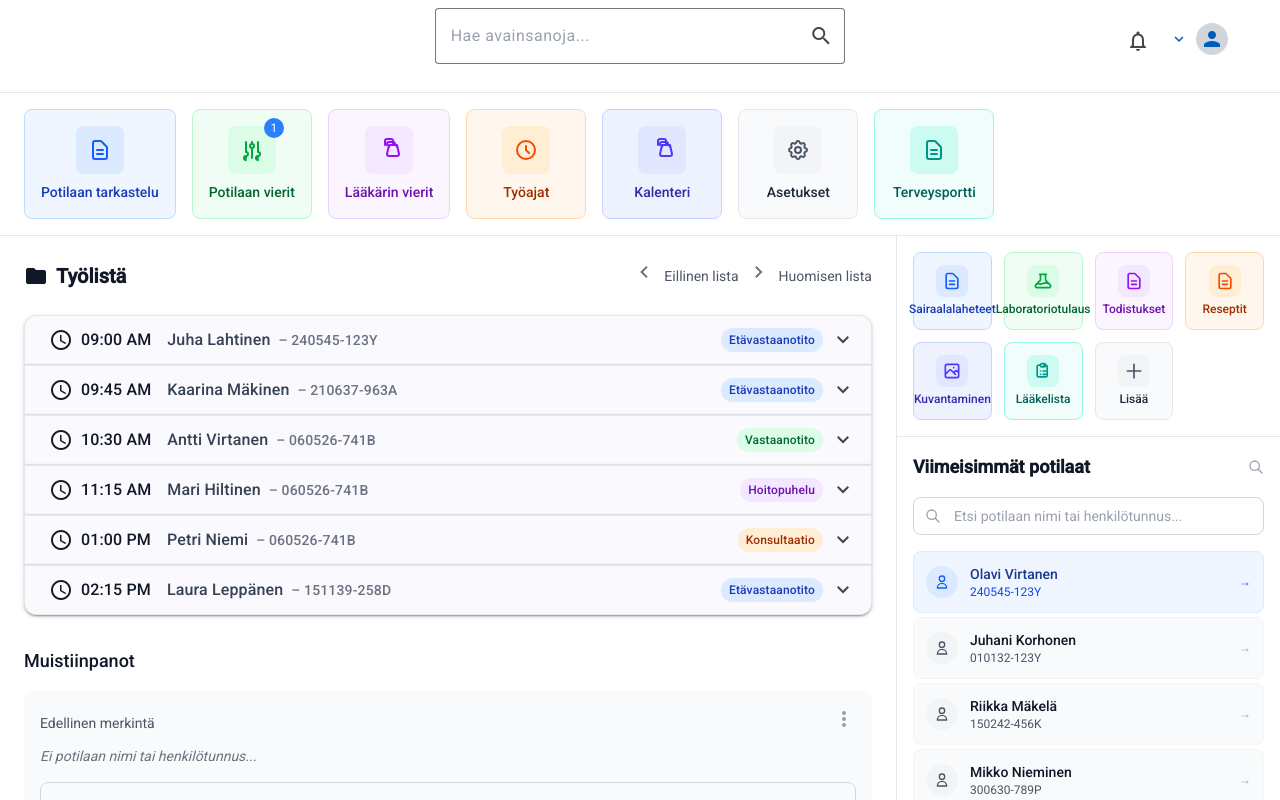
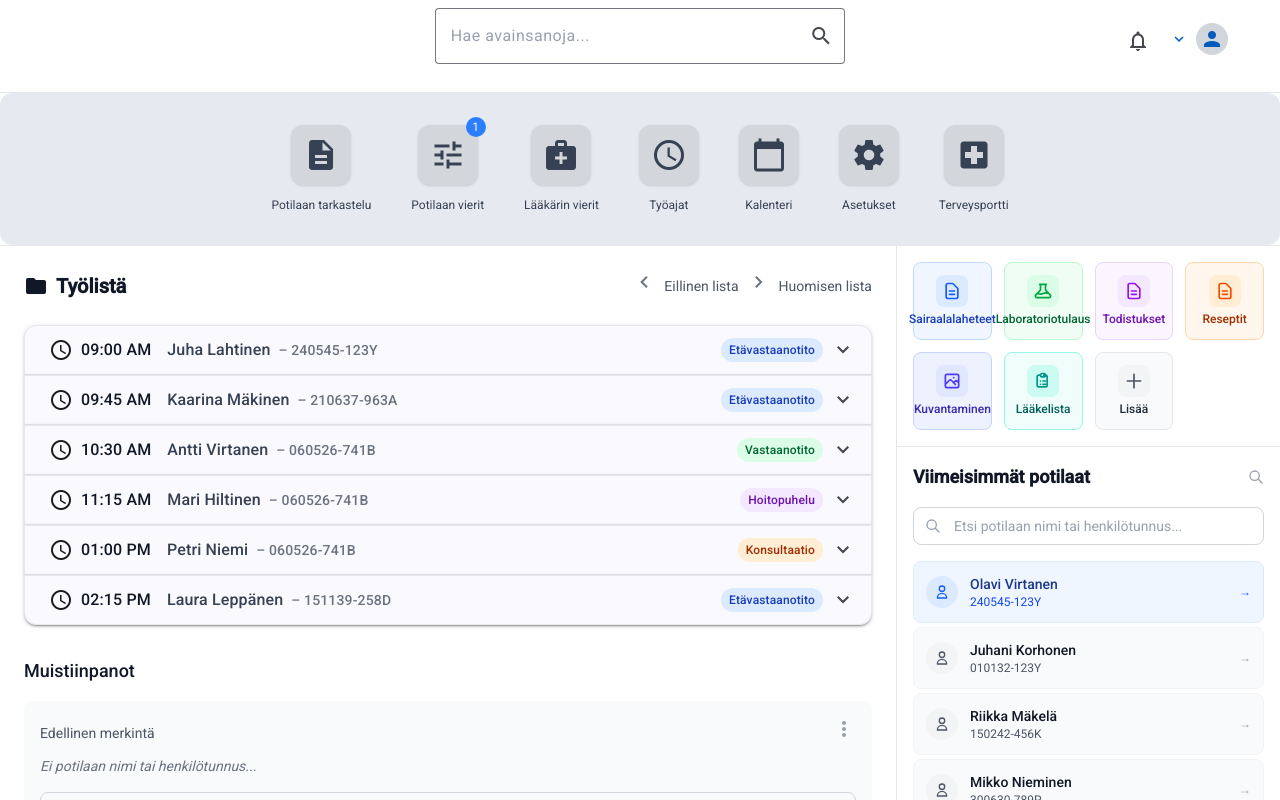
Before and after one commit to ahmadh2d/angular-assessment, an Angular app: page /dashboard in a window 1280 px wide. Shown: the top 800 px of the page. Built offline with nearby package versions, Linux system fonts and the light colour scheme.

Commit message:
Fix quick-actions UI

```diff
--- a/src/app/components/quick-actions/quick-actions.component.html
+++ b/src/app/components/quick-actions/quick-actions.component.html
@@ -1,132 +1,20 @@
-<div class="px-6 py-4">
-  <div class="flex flex-wrap justify-center gap-4 lg:justify-start">
-    <!-- Potilaan tarkastelu -->
+<div class="bg-[#E6EAF0] px-6 py-8 rounded-xl">
+  <div class="mx-auto flex flex-wrap justify-center gap-10">
     <button
-      class="flex min-w-[120px] flex-col items-center rounded-lg border border-blue-200 bg-blue-50 p-4 transition-colors hover:bg-blue-100"
+      *ngFor="let action of actions"
+      (click)="actionClick(action.name)"
+      class="flex flex-col items-center cursor-pointer transition-opacity hover:opacity-70"
     >
-      <div class="mb-2 flex h-12 w-12 items-center justify-center rounded-lg bg-blue-100">
-        <svg class="h-6 w-6 text-blue-600" fill="none" stroke="currentColor" viewBox="0 0 24 24">
-          <path
-            stroke-linecap="round"
-            stroke-linejoin="round"
-            stroke-width="2"
-            d="M9 12h6m-6 4h6m2 5H7a2 2 0 01-2-2V5a2 2 0 012-2h5.586a1 1 0 01.707.293l5.414 5.414a1 1 0 01.293.707V19a2 2 0 01-2 2z"
-          ></path>
-        </svg>
+      <div class="relative mb-3 flex h-15 w-15 items-center justify-center rounded-xl bg-[#D3D7DC] shadow-sm">
+        <mat-icon class="text-xl scale-150 !text-gray-700">{{ action.icon }}</mat-icon>
+        <span
+          *ngIf="action.badge"
+          class="absolute -top-2 -right-2 flex h-5 w-5 items-center justify-center rounded-full bg-blue-500 text-xs text-white"
+        >
+          {{ action.badge }}
+        </span>
       </div>
-      <span class="text-center text-sm font-medium text-blue-800">Potilaan tarkastelu</span>
-    </button>
-
-    <!-- Potilaan vierit -->
-    <button
-      class="relative flex min-w-[120px] flex-col items-center rounded-lg border border-green-200 bg-green-50 p-4 transition-colors hover:bg-green-100"
-    >
-      <div class="relative mb-2 flex h-12 w-12 items-center justify-center rounded-lg bg-green-100">
-        <svg class="h-6 w-6 text-green-600" fill="none" stroke="currentColor" viewBox="0 0 24 24">
-          <path
-            stroke-linecap="round"
-            stroke-linejoin="round"
-            stroke-width="2"
-            d="M12 6V4m0 2a2 2 0 100 4m0-4a2 2 0 110 4m-6 8a2 2 0 100-4m0 4a2 2 0 100 4m0-4v2m0-6V4m6 6v10m6-2a2 2 0 100-4m0 4a2 2 0 100 4m0-4v2m0-6V4"
-          ></path>
-        </svg>
-        <span
-          class="absolute -top-2 -right-2 flex h-5 w-5 items-center justify-center rounded-full bg-blue-500 text-xs text-white"
-          >1</span
-        >
-      </div>
-      <span class="text-center text-sm font-medium text-green-800">Potilaan vierit</span>
-    </button>
-
-    <!-- Lääkärin vierit -->
-    <button
-      class="flex min-w-[120px] flex-col items-center rounded-lg border border-purple-200 bg-purple-50 p-4 transition-colors hover:bg-purple-100"
-    >
-      <div class="mb-2 flex h-12 w-12 items-center justify-center rounded-lg bg-purple-100">
-        <svg class="h-6 w-6 text-purple-600" fill="none" stroke="currentColor" viewBox="0 0 24 24">
-          <path
-            stroke-linecap="round"
-            stroke-linejoin="round"
-            stroke-width="2"
-            d="M8 7V3a2 2 0 012-2h4a2 2 0 012 2v4m-6 0V6a2 2 0 012-2h4a2 2 0 012 2v1m-6 0h8m-8 0l-2 9a2 2 0 002 2h8a2 2 0 002-2l-2-9m-8 0V9a2 2 0 012-2h4a2 2 0 012 2v0"
-          ></path>
-        </svg>
-      </div>
-      <span class="text-center text-sm font-medium text-purple-800">Lääkärin vierit</span>
-    </button>
-
-    <!-- Työajat -->
-    <button
-      class="flex min-w-[120px] flex-col items-center rounded-lg border border-orange-200 bg-orange-50 p-4 transition-colors hover:bg-orange-100"
-    >
-      <div class="mb-2 flex h-12 w-12 items-center justify-center rounded-lg bg-orange-100">
-        <svg class="h-6 w-6 text-orange-600" fill="none" stroke="currentColor" viewBox="0 0 24 24">
-          <path
-            stroke-linecap="round"
-            stroke-linejoin="round"
-            stroke-width="2"
-            d="M12 8v4l3 3m6-3a9 9 0 11-18 0 9 9 0 0118 0z"
-          ></path>
-        </svg>
-      </div>
-      <span class="text-center text-sm font-medium text-orange-800">Työajat</span>
-    </button>
-
-    <!-- Kalenteri -->
-    <button
-      class="flex min-w-[120px] flex-col items-center rounded-lg border border-indigo-200 bg-indigo-50 p-4 transition-colors hover:bg-indigo-100"
-    >
-      <div class="mb-2 flex h-12 w-12 items-center justify-center rounded-lg bg-indigo-100">
-        <svg class="h-6 w-6 text-indigo-600" fill="none" stroke="currentColor" viewBox="0 0 24 24">
-          <path
-            stroke-linecap="round"
-            stroke-linejoin="round"
-            stroke-width="2"
-            d="M8 7V3a2 2 0 012-2h4a2 2 0 012 2v4m-6 0V6a2 2 0 012-2h4a2 2 0 012 2v1m-6 0h8m-8 0l-2 9a2 2 0 002 2h8a2 2 0 002-2l-2-9m-8 0V9a2 2 0 012-2h4a2 2 0 012 2v0"
-          ></path>
-        </svg>
-      </div>
-      <span class="text-center text-sm font-medium text-indigo-800">Kalenteri</span>
-    </button>
-
-    <!-- Asetukset -->
-    <button
-      class="flex min-w-[120px] flex-col items-center rounded-lg border border-gray-200 bg-gray-50 p-4 transition-colors hover:bg-gray-100"
-    >
-      <div class="mb-2 flex h-12 w-12 items-center justify-center rounded-lg bg-gray-100">
-        <svg class="h-6 w-6 text-gray-600" fill="none" stroke="currentColor" viewBox="0 0 24 24">
-          <path
-            stroke-linecap="round"
-            stroke-linejoin="round"
-            stroke-width="2"
-            d="M10.325 4.317c.426-1.756 2.924-1.756 3.35 0a1.724 1.724 0 002.573 1.066c1.543-.94 3.31.826 2.37 2.37a1.724 1.724 0 001.065 2.572c1.756.426 1.756 2.924 0 3.35a1.724 1.724 0 00-1.066 2.573c.94 1.543-.826 3.31-2.37 2.37a1.724 1.724 0 00-2.572 1.065c-.426 1.756-2.924 1.756-3.35 0a1.724 1.724 0 00-2.573-1.066c-1.543.94-3.31-.826-2.37-2.37a1.724 1.724 0 00-1.065-2.572c-1.756-.426-1.756-2.924 0-3.35a1.724 1.724 0 001.066-2.573c-.94-1.543.826-3.31 2.37-2.37.996.608 2.296.07 2.572-1.065z"
-          ></path>
-          <path
-            stroke-linecap="round"
-            stroke-linejoin="round"
-            stroke-width="2"
-            d="M15 12a3 3 0 11-6 0 3 3 0 016 0z"
-          ></path>
-        </svg>
-      </div>
-      <span class="text-center text-sm font-medium text-gray-800">Asetukset</span>
-    </button>
-
-    <!-- Terveysportti -->
-    <button
-      class="flex min-w-[120px] flex-col items-center rounded-lg border border-teal-200 bg-teal-50 p-4 transition-colors hover:bg-teal-100"
-    >
-      <div class="mb-2 flex h-12 w-12 items-center justify-center rounded-lg bg-teal-100">
-        <svg class="h-6 w-6 text-teal-600" fill="none" stroke="currentColor" viewBox="0 0 24 24">
-          <path
-            stroke-linecap="round"
-            stroke-linejoin="round"
-            stroke-width="2"
-            d="M9 12h6m-6 4h6m2 5H7a2 2 0 01-2-2V5a2 2 0 012-2h5.586a1 1 0 01.707.293l5.414 5.414a1 1 0 01.293.707V19a2 2 0 01-2 2z"
-          ></path>
-        </svg>
-      </div>
-      <span class="text-center text-sm font-medium text-teal-800">Terveysportti</span>
+      <span class="text-center text-xs text-gray-700 max-w-[100px]">{{ action.name }}</span>
     </button>
   </div>
 </div>
--- a/src/app/components/quick-actions/quick-actions.component.ts
+++ b/src/app/components/quick-actions/quick-actions.component.ts
@@ -1,9 +1,47 @@
 import { Component } from '@angular/core';
+import { MatIconModule } from '@angular/material/icon';
+import { CommonModule } from '@angular/common';
 
 @Component({
   selector: 'app-quick-actions',
-  imports: [],
+  imports: [MatIconModule, CommonModule],
   templateUrl: './quick-actions.component.html',
   styleUrl: './quick-actions.component.css',
 })
-export class QuickActionsComponent {}
+export class QuickActionsComponent {
+  actions = [
+    {
+      name: 'Potilaan tarkastelu',
+      icon: 'description',
+    },
+    {
+      name: 'Potilaan vierit',
+      icon: 'tune',
+      badge: '1',
+    },
+    {
+      name: 'Lääkärin vierit',
+      icon: 'medical_services',
+    },
+    {
+      name: 'Työajat',
+      icon: 'schedule',
+    },
+    {
+      name: 'Kalenteri',
+      icon: 'calendar_today',
+    },
+    {
+      name: 'Asetukset',
+      icon: 'settings',
+    },
+    {
+      name: 'Terveysportti',
+      icon: 'local_hospital',
+    },
+  ];
+
+  actionClick(action: string) {
+    console.log(action + ' clicked');
+  }
+}
--- a/src/styles.css
+++ b/src/styles.css
@@ -10,7 +10,7 @@
     @apply text-base;
     margin: 0;
     font-family: Roboto, 'Helvetica Neue', sans-serif;
-    @apply bg-gray-300;
+    @apply bg-gray-100;
   }
 
   ::placeholder {
```
